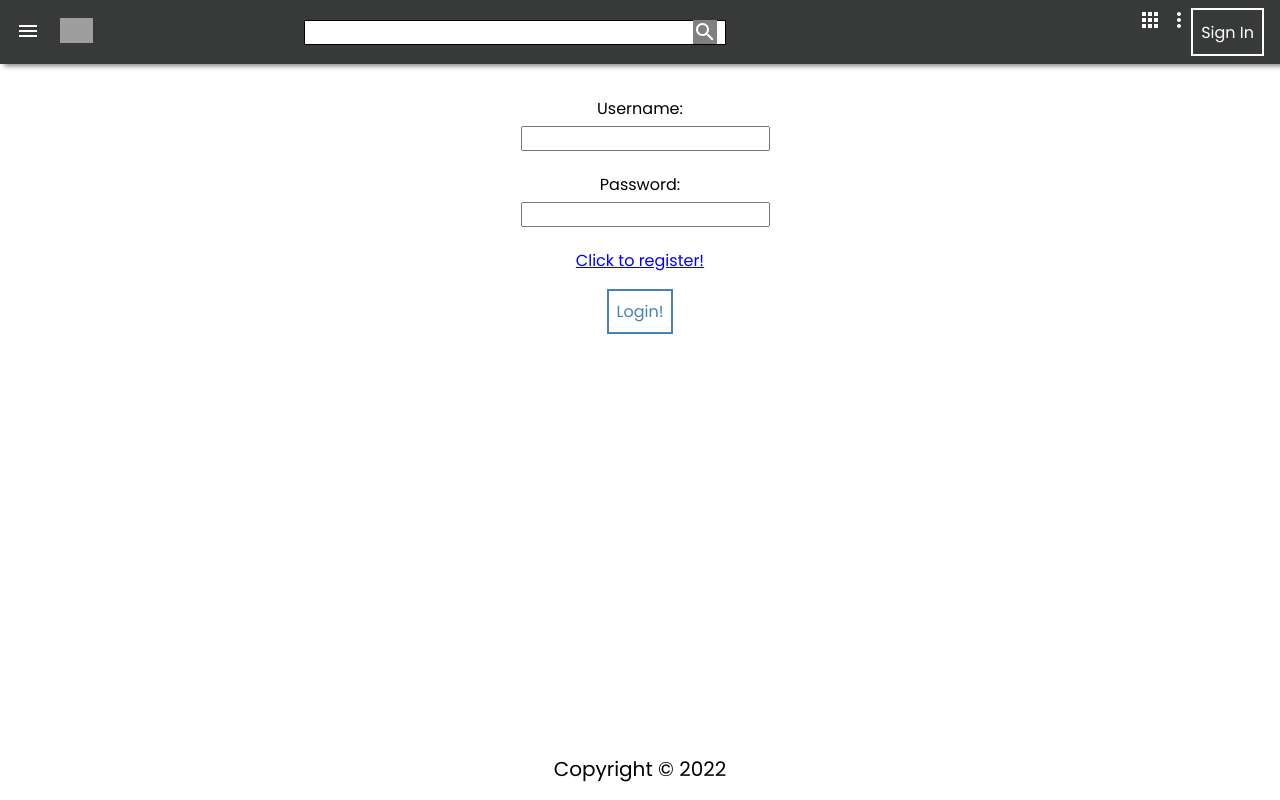
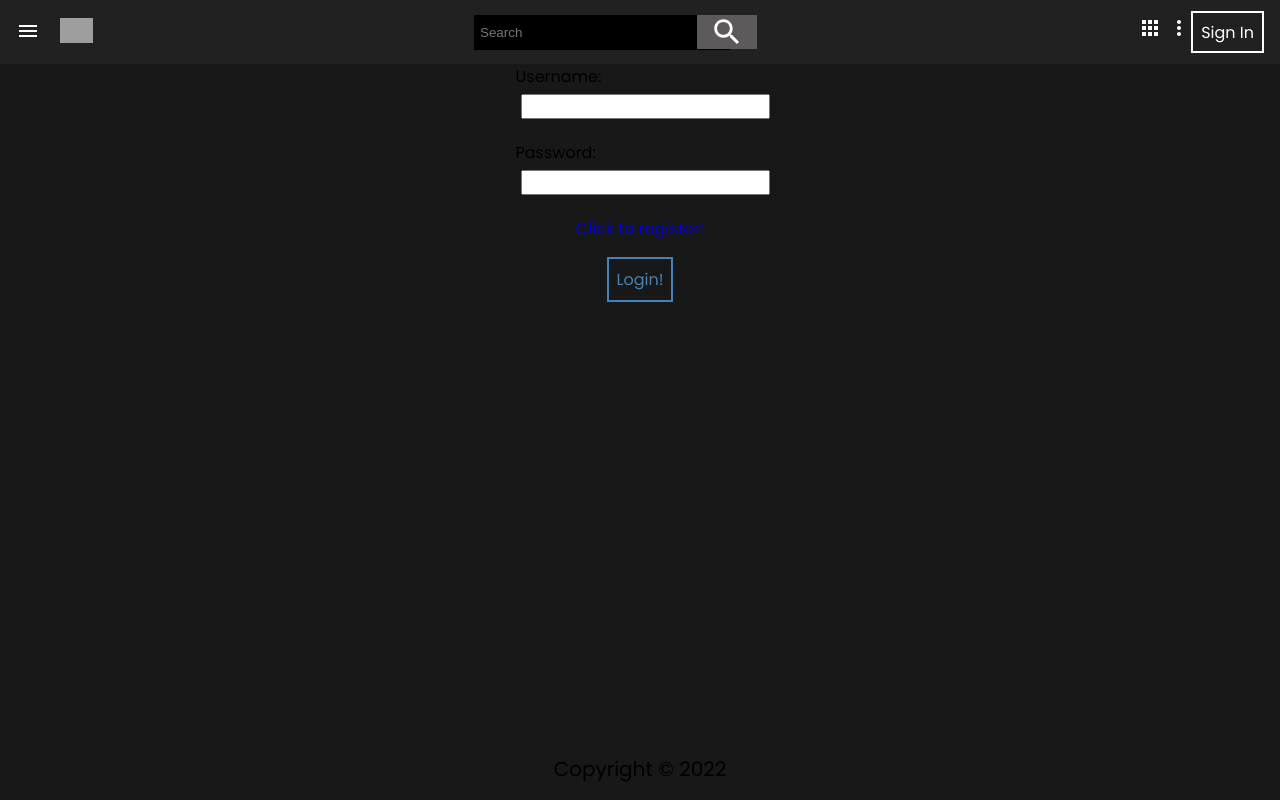
Before and after one commit to RickRieger/youtube-clone, a React (Create React App) app in the folder frontend/: page /login in a window 1280 px wide. Built offline with nearby package versions, Linux system fonts and the light colour scheme; grey boxes are pictures that could not be loaded.

Commit message:
Modified CSS for the nav bar as to make it look more like the real youtube + created a sidebar component with styles

```diff
--- a/frontend/public/index.html
+++ b/frontend/public/index.html
@@ -24,6 +24,12 @@
       work correctly both with client-side routing and a non-root public URL.
       Learn how to configure a non-root public URL by running `npm run build`.
     -->
+    <link rel="preconnect" href="https://fonts.googleapis.com" />
+    <link rel="preconnect" href="https://fonts.gstatic.com" crossorigin />
+    <link
+      href="https://fonts.googleapis.com/css2?family=Roboto:wght@100&display=swap"
+      rel="stylesheet"
+    />
     <title>React App</title>
   </head>
   <body>
--- a/frontend/src/App.css
+++ b/frontend/src/App.css
@@ -11,6 +11,7 @@
 html {
   box-sizing: border-box;
   font-family: "Poppins", sans-serif;
+  background-color: #181818;
 }
 
 p {
@@ -33,12 +34,12 @@ button:hover {
   background-color: steelblue;
 }
 
-.container {
+/* .container {
   margin: 0 auto;
   max-width: 600px;
   overflow: auto;
   text-align: center;
-}
+} */
 
 .form {
   align-items: center;
--- a/frontend/src/components/NavBar/NavBar.css
+++ b/frontend/src/components/NavBar/NavBar.css
@@ -1,6 +1,7 @@
 ul {
   display: flex;
   justify-content: space-between;
+  align-items: center;
   list-style-type: none;
 }
 
@@ -9,12 +10,13 @@ li {
 }
 
 .navBar {
-  background: rgb(16 17 18 / 83%);
-  box-shadow: 4px 2px 5px gray;
+  background: #212121;;
   color: white;
-  margin-bottom: 2rem;
   padding: 0.5rem 1rem;
   height: 4rem;
+  top:0;
+  position: sticky;
+  z-index: 100;
 }
 
 .navBar button {
@@ -42,20 +44,24 @@ li {
 .right-nav-cluster {
   display: flex;
   justify-content: space-between;
+  align-items: center;
+
 }
 .search-field {
-  width: 33vw;
-  height:25px;
+  width: 20vw;
+  height:35px;
+  padding:5px;
   border: 1px solid black;
+  background-color: black;
   outline: none;
+  color:cornsilk;
 
 }
 .search-button {
-  background: transparent;
-  background-color: grey;
-  border: none;
-  outline: none;
+  background-color: rgb(92, 90, 90);
+  height:34px !important;
   margin-left: -33px;
+  width: 60px !important;
 }
 .center-nav-cluster{
   display: flex;
@@ -64,3 +70,6 @@ li {
 .MuiSvgIcon-root{
 width:2em;
 }
+.header_icons{
+  margin-right: 20px;
+}
--- a/frontend/src/components/NavBar/NavBar.jsx
+++ b/frontend/src/components/NavBar/NavBar.jsx
@@ -30,16 +30,17 @@ const Navbar = () => {
           />
         </li>
 
-        <li className="center-nav-cluster">
-          <input type='text' className='search-field'/>
-          <SearchIcon style = {{ color : "white"}} className='search-button'/>
+        <li className='center-nav-cluster'>
+          <input type='text' className='search-field' placeholder='Search' />
+          <SearchIcon
+
+            className='search-button'
+          />
         </li>
-
-        <li></li>
         <li className='right-nav-cluster'>
           {user ? (
             <div>
-              <VideoCallOutlinedIcon /> <AppsIcon /> <NotificationsIcon />{' '}
+              <VideoCallOutlinedIcon className='header_icons' /> <AppsIcon className='header_icons' /> <NotificationsIcon className='header_icons' />{' '}
             </div>
           ) : (
             <div>
--- /dev/null
+++ b/frontend/src/components/Sidebar/SideBarRow.css
@@ -0,0 +1,23 @@
+.sidebar__row {
+  display: flex;
+  align-content: center;
+  padding: 10px 20px;
+  height:45px;
+}
+.sidebar__row:hover {
+  background-color: rgb(66, 65, 65);
+  cursor: pointer;
+}
+.sidebar__row__icon {
+  color: rgb(251, 251, 251);
+  font-size: 1.5rem !important;
+  margin-right: 20px;
+}
+.sidebar__row__title {
+  color: rgb(0, 0, 0);
+  flex: 1 !important;
+  font-size: 0.9rem;
+  display: flex;
+  align-content: center;
+  margin-top: 5px;
+}
--- /dev/null
+++ b/frontend/src/components/Sidebar/SideBarRow.jsx
@@ -0,0 +1,12 @@
+import React from 'react';
+import './SideBarRow.css'
+function SideBarRow({ title, Icon }) {
+  return (
+    <div className='sidebar__row'>
+      <Icon className="sidebar__row__icon"/>
+      <h2  className="sidebar__row__title">{title}</h2>
+    </div>
+  );
+}
+
+export default SideBarRow;
--- /dev/null
+++ b/frontend/src/components/Sidebar/Sidebar.css
@@ -0,0 +1,6 @@
+.sidebar {
+  flex: 0.085;
+  border: 1px solid black;
+  background-color: #212121;
+  font-family: "Roboto","Arial",sans-serif;
+}
--- /dev/null
+++ b/frontend/src/components/Sidebar/Sidebar.jsx
@@ -0,0 +1,18 @@
+import React from 'react'
+import SideBarRow from './SideBarRow'
+import WhatshotIcon from '@material-ui/icons/Whatshot';
+import SubscriptionsIcon from '@material-ui/icons/Subscriptions';
+import HomeIcon from '@material-ui/icons/Home';
+
+import './Sidebar.css'
+function Sidebar() {
+  return (
+    <div className="sidebar">
+      <SideBarRow title="Home" Icon={HomeIcon}/>
+      <SideBarRow title="Trending" Icon={WhatshotIcon}/>
+      <SideBarRow title="Subscription" Icon={SubscriptionsIcon}/>
+    </div>
+  )
+}
+
+export default Sidebar
--- /dev/null
+++ b/frontend/src/components/SuggestedVideos/SuggestedVideos.css
@@ -0,0 +1,4 @@
+.suggested__videos{
+  flex:.915;
+  border:1px solid black;
+}
--- /dev/null
+++ b/frontend/src/components/SuggestedVideos/SuggestedVideos.jsx
@@ -0,0 +1,9 @@
+import React from 'react'
+import './SuggestedVideos.css'
+function SuggestedVideos() {
+  return (
+    <div className="suggested__videos">SuggestedVideos</div>
+  )
+}
+
+export default SuggestedVideos
--- /dev/null
+++ b/frontend/src/pages/HomePage/Home.css
@@ -0,0 +1,3 @@
+.app__page{
+  display:flex;
+}
--- a/frontend/src/pages/HomePage/HomePage.js
+++ b/frontend/src/pages/HomePage/HomePage.js
@@ -1,8 +1,10 @@
 import React from "react";
 import { useEffect, useState } from "react";
-
+import Sidebar from "../../components/Sidebar/Sidebar";
+import SuggestedVideos from "../../components/SuggestedVideos/SuggestedVideos";
 import axios from "axios";
 import useAuth from "../../hooks/useAuth";
+import './Home.css'
 
 const HomePage = () => {
   // The "user" value from this Hook contains the decoded logged in user information (username, first name, id)
@@ -27,13 +29,19 @@ const HomePage = () => {
   }, [token]);
   return (
     <div className="container">
-      <h1>Home Page for {user.username}!</h1>
-      {cars &&
+      {/* <h1 style={{color:'white'}}>Home Page for {user.username}!</h1> */}
+      <div className="app__page">
+        <Sidebar/>
+        <SuggestedVideos />
+      </div>
+
+
+      {/* {cars &&
         cars.map((car) => (
           <p key={car.id}>
             {car.year} {car.model} {car.make}
           </p>
-        ))}
+        ))} */}
     </div>
   );
 };
```
